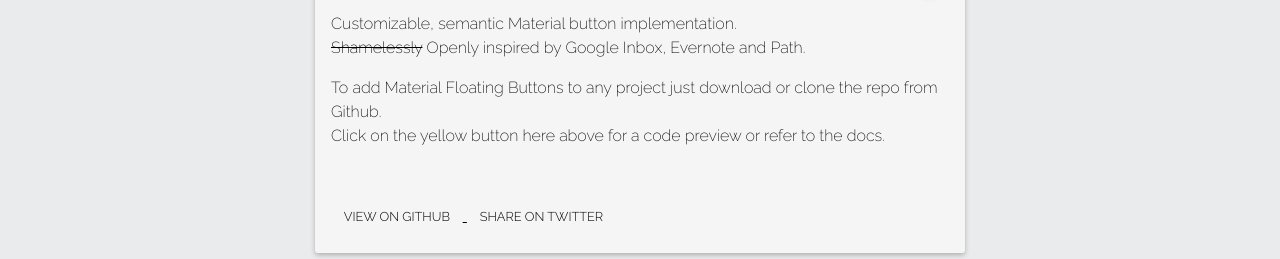
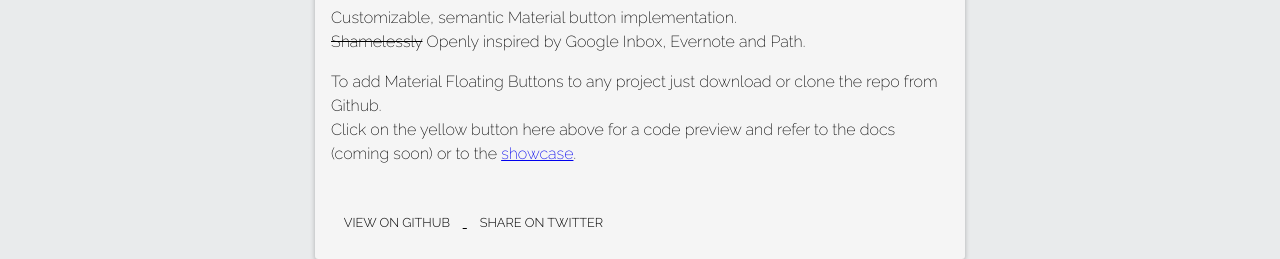
Before and after one commit to nobitagit/ng-material-floating-button, a website: page src/index.html in a window 1280 px wide. Shown: the part 313-572 px from the top of the page. Drawn offline with nearby package versions, Linux system fonts and the light colour scheme; some icons are missing.

Commit message:
link to the showcase in demo

```diff
--- a/src/index.html
+++ b/src/index.html
@@ -166,7 +166,7 @@
         </p>
         <p>
           To add Material Floating Buttons to any project just download or clone the repo from Github.<br>
-          Click on the yellow button here above for a code preview or refer to the docs.
+          Click on the yellow button here above for a code preview and refer to the docs (coming soon) or to the <a href="http://nobitagit.github.io/material-floating-button/showcase.html">showcase</a>.
         </p>
 
         <div class="code">
```
